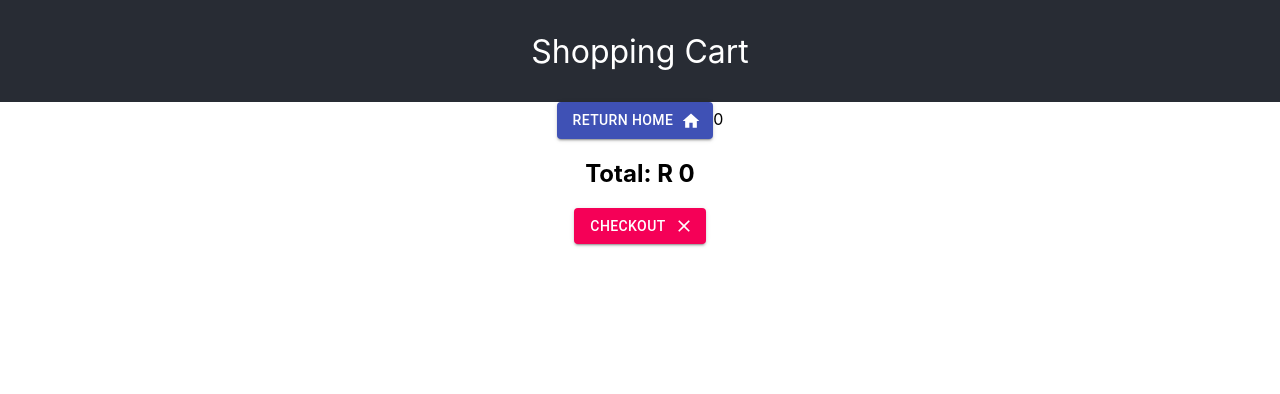
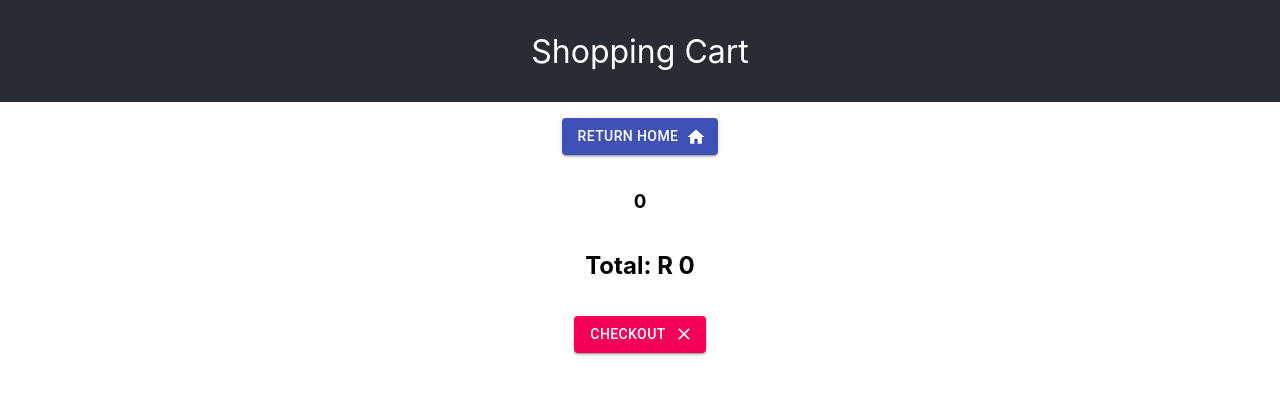
Before and after one commit to skosana721/Moral-Activities, a React (Create React App) app in the folder shopping-cart/: page /cart in a window 1280 px wide. Shown: the top 394 px of the page. Built offline with nearby package versions, Linux system fonts and the light colour scheme.

Commit message:
added styling to cart and className the cart div

```diff
--- a/shopping-cart/src/App.css
+++ b/shopping-cart/src/App.css
@@ -12,3 +12,15 @@
   font-size: 2rem;
   color: white;
 }
+.cartList {
+  display: grid;
+  grid-template-columns: repeat(2, 2fr);
+  grid-template-rows: repeat(2, 2fr);
+}
+.cart .item {
+  border: 2px solid black;
+}
+
+.cart button {
+  margin: 1rem;
+}
--- a/shopping-cart/src/component/Cart.js
+++ b/shopping-cart/src/component/Cart.js
@@ -24,13 +24,14 @@ export const Cart = () => {
   }, [cart, dispatch]);
 
   return (
-    <div>
+    <div className="cart">
       <Link to="/">
         <Button variant="contained" color="primary" endIcon={<HomeIcon />}>
           Return Home
         </Button>
       </Link>
-      {amount}
+      <h3>{amount}</h3>
+      <div className="cartList">
         {cart.length !== 0 &&
           cart.map((item) => {
             const { id, brand, model, price, amount } = item;
@@ -39,14 +40,18 @@ export const Cart = () => {
                 <h2> {brand}</h2>
                 <Increase onClick={() => dispatch(increaseAmount(id))} />
                 {amount}
-              <Decrease onClick={() => dispatch(decreaseAmount(id, amount))} />
+                <Decrease
+                  onClick={() => dispatch(decreaseAmount(id, amount))}
+                />
                 <h3>{model}</h3>
                 <h4>R {price}</h4>
                 <RemoveItem onClick={() => dispatch(removeProduct(id))} />
               </div>
             );
           })}
+      </div>
       <h2>Total: R {total}</h2>
+
       <Button
         onClick={() => dispatch(clearCart())}
         variant="contained"
```
Lines whose indentation alone changed are shown as unchanged.
